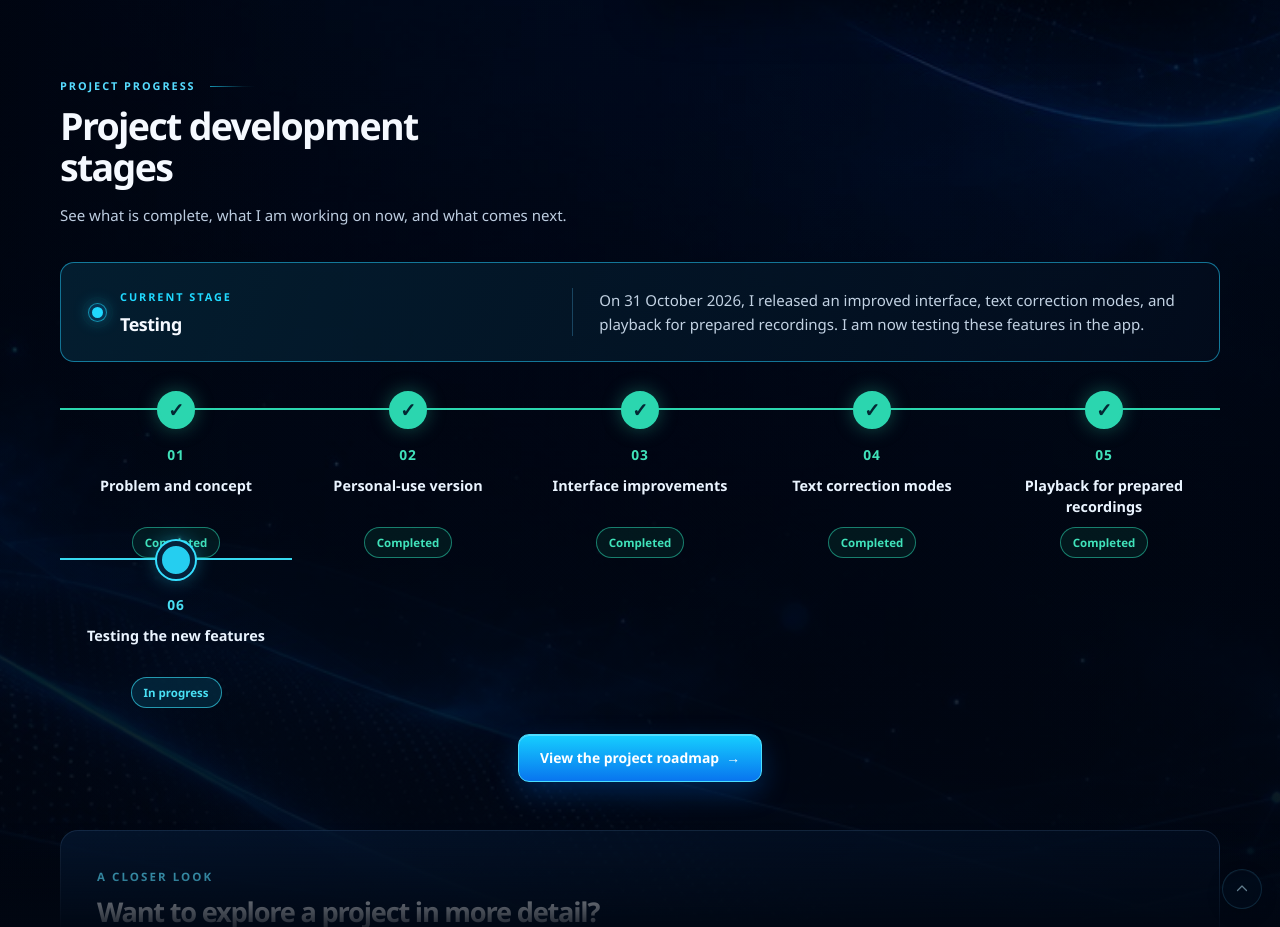
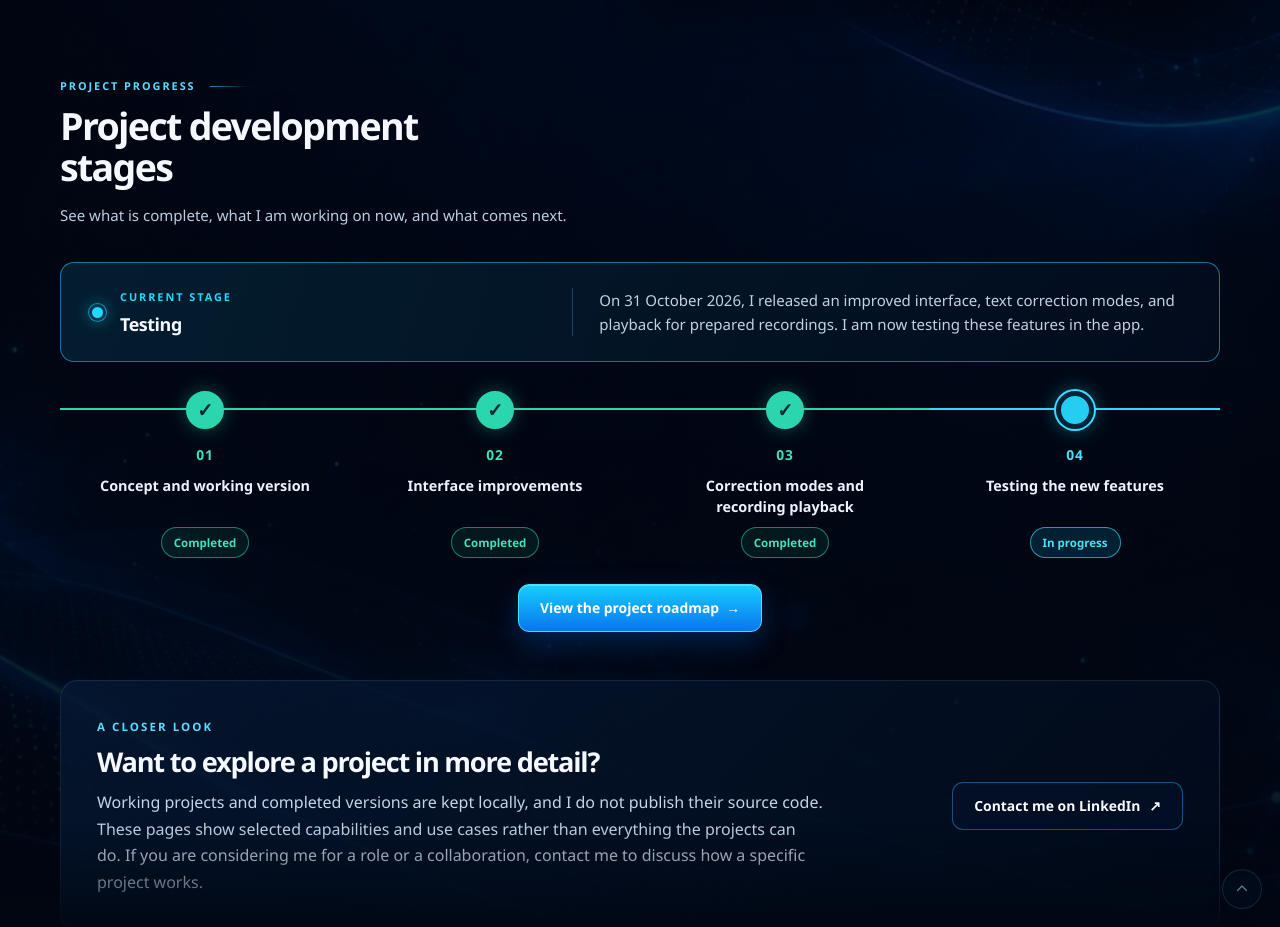
Before and after one commit to wiktor-furmanczyk/wiktor-furmanczyk.github.io, a Jekyll site: the page built from en/projects/writing-assistant-android/index.md, in a window 1280 px wide and 1400 px high, scrolled down 1223 px, cut to the strip 473-1400 px from the top of the window. Built offline with Jekyll 4.4.1, drawn with Linux system fonts in a browser that asks for light colours.

Commit message:
Simplify AI Writing Assistant milestones

```diff
--- a/assets/css/style.scss
+++ b/assets/css/style.scss
@@ -776,6 +776,7 @@ html[lang="zh-CN"] h1, html[lang="zh-CN"] h2, html[lang="zh-CN"] h3 { letter-spa
 .project-progress .project-status-indicator { width: 17px; height: 17px; flex-basis: 17px; background: var(--cyan); border: 3px solid #063452; box-shadow: 0 0 0 1px rgba(32,217,255,.55), 0 0 16px rgba(32,217,255,.42); }
 .project-progress .project-status-bar > p { max-width: none; padding-left: 26px; border-left: 1px solid rgba(73,172,219,.32); color: #c2d2e3; font-size: .94rem; line-height: 1.6; }
 .milestone-list { display: grid; grid-template-columns: repeat(5, minmax(0, 1fr)); gap: 0; margin: 46px 0 26px; padding: 0; list-style: none; }
+.milestone-list--four { grid-template-columns: repeat(4, minmax(0, 1fr)); }
 .milestone-list li { position: relative; display: flex; min-width: 0; min-height: 150px; flex-direction: column; align-items: center; gap: 9px; padding: 34px 14px 0; border-top: 2px solid rgba(102,146,185,.35); text-align: center; }
 .milestone-list li::before { position: absolute; top: -19px; left: 50%; box-sizing: border-box; width: 38px; height: 38px; content: ''; background: #071b33; border: 3px solid #83a8c7; border-radius: 50%; transform: translateX(-50%); }
 .milestone-list li::after { position: absolute; top: -19px; left: 50%; width: 38px; height: 38px; display: grid; place-items: center; color: #032934; font-family: Arial, sans-serif; font-size: 1.2rem; font-weight: 900; line-height: 1; transform: translateX(-50%); }
@@ -814,6 +815,7 @@ html[lang="zh-CN"] h1, html[lang="zh-CN"] h2, html[lang="zh-CN"] h3 { letter-spa
   .project-progress .project-status-bar { grid-template-columns: 1fr; gap: 16px; }
   .project-progress .project-status-bar > p { padding: 14px 0 0; border-top: 1px solid rgba(73,172,219,.32); border-left: 0; }
   .milestone-list { grid-template-columns: 1fr; gap: 0; margin: 38px 0 30px 17px; padding-left: 42px; border-left: 2px solid rgba(102,146,185,.35); }
+  .milestone-list--four { grid-template-columns: 1fr; }
   .milestone-list li { min-height: 0; align-items: flex-start; gap: 6px; padding: 4px 0 30px; border-top: 0; text-align: left; }
   .milestone-list li::before, .milestone-list li::after { top: 4px; left: -62px; transform: none; }
   .milestone-list small { margin-top: 7px; }
--- a/en/projects/writing-assistant-android/index.md
+++ b/en/projects/writing-assistant-android/index.md
@@ -73,13 +73,11 @@ image_alt: AI Writing Assistant app visual on phones
       <div class="project-status-heading"><span class="project-status-indicator" aria-hidden="true"></span><div><p class="section-kicker">Current stage</p><h3>Testing</h3></div></div>
       <p>On 31 October 2026, I released an improved interface, text correction modes, and playback for prepared recordings. I am now testing these features in the app.</p>
     </div>
-    <ol class="milestone-list">
-      <li class="milestone--done"><span class="milestone-number">01</span><strong>Problem and concept</strong><small>Completed</small></li>
-      <li class="milestone--done"><span class="milestone-number">02</span><strong>Personal-use version</strong><small>Completed</small></li>
-      <li class="milestone--done"><span class="milestone-number">03</span><strong>Interface improvements</strong><small>Completed</small></li>
-      <li class="milestone--done"><span class="milestone-number">04</span><strong>Text correction modes</strong><small>Completed</small></li>
-      <li class="milestone--done"><span class="milestone-number">05</span><strong>Playback for prepared recordings</strong><small>Completed</small></li>
-      <li class="milestone--current"><span class="milestone-number">06</span><strong>Testing the new features</strong><small>In progress</small></li>
+    <ol class="milestone-list milestone-list--four">
+      <li class="milestone--done"><span class="milestone-number">01</span><strong>Concept and working version</strong><small>Completed</small></li>
+      <li class="milestone--done"><span class="milestone-number">02</span><strong>Interface improvements</strong><small>Completed</small></li>
+      <li class="milestone--done"><span class="milestone-number">03</span><strong>Correction modes and recording playback</strong><small>Completed</small></li>
+      <li class="milestone--current"><span class="milestone-number">04</span><strong>Testing the new features</strong><small>In progress</small></li>
     </ol>
     <a class="text-link milestone-link" href="{{ '/en/roadmap/#roadmap-writing' | relative_url }}">View the project roadmap <span aria-hidden="true">→</span></a>
   </section>
```
Also changed, not shown: projects/writing-assistant-android/index.md (+5 -7 lines), zh/projects/writing-assistant-android/index.md (+5 -7 lines).
